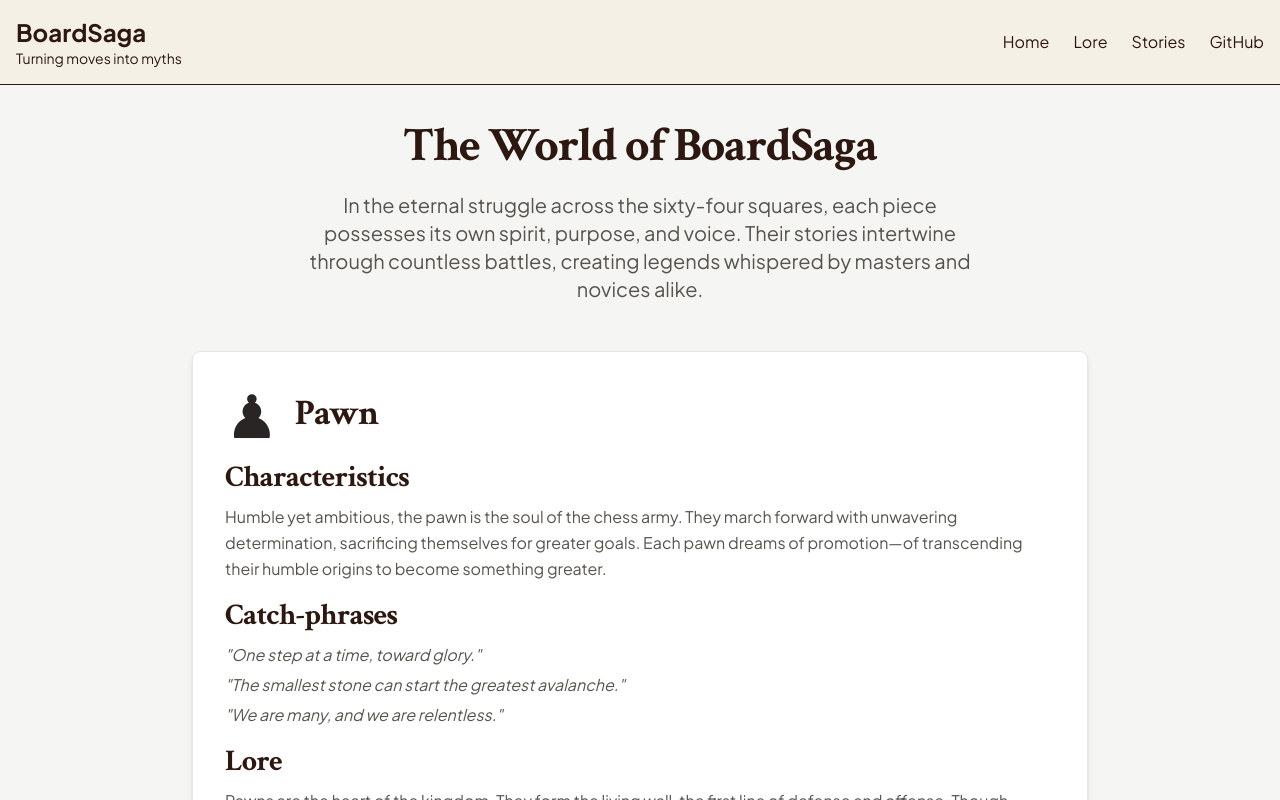
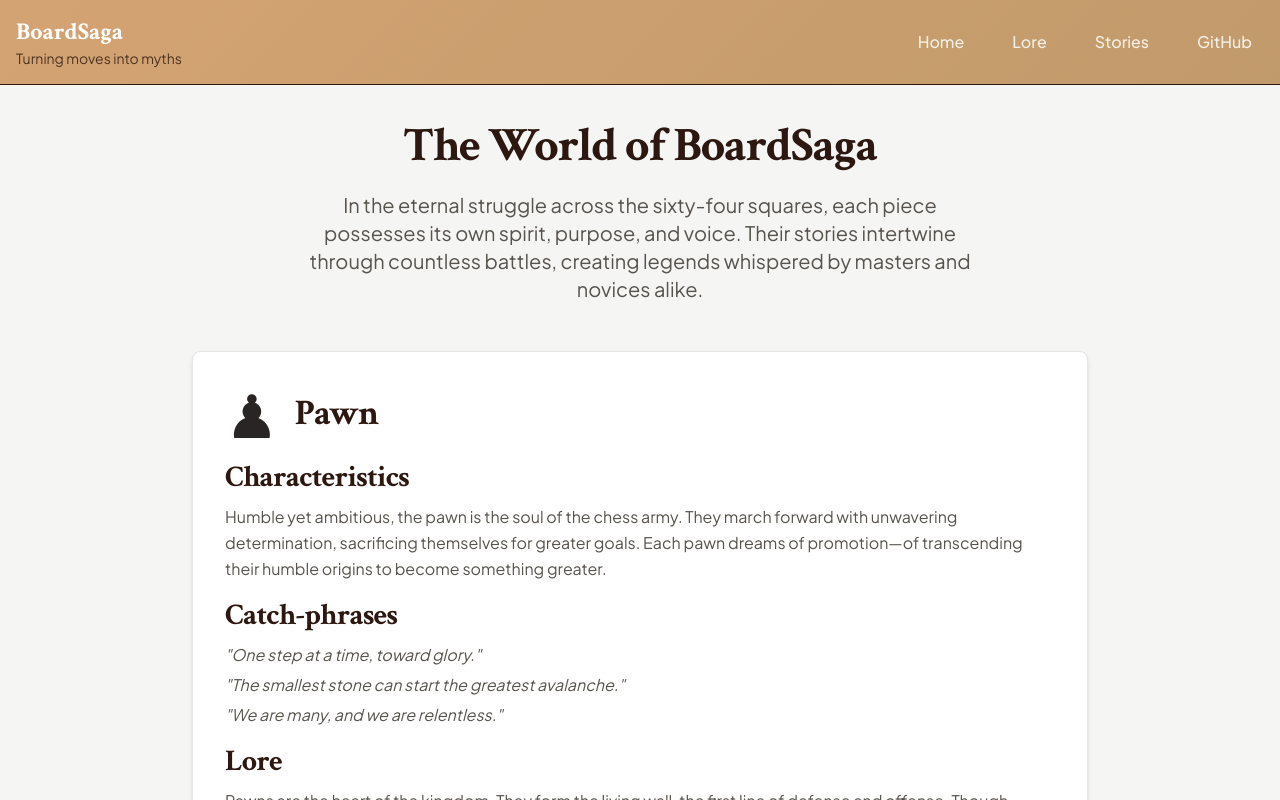
Before and after one commit to BrianMwangi21/boardsaga, a Next.js app: page /lore in a window 1280 px wide. Shown: the top 800 px of the page. Built offline with nearby package versions, Linux system fonts and the light colour scheme.

Commit message:
Header: wood theme, hover effects, and triple-click easter egg with secret taglines

```diff
--- a/app/components/ui/Header.tsx
+++ b/app/components/ui/Header.tsx
@@ -1,30 +1,128 @@
+'use client'
+
 import Link from 'next/link'
+import { useState, useRef } from 'react'
+
+const secretTaglines = [
+  'The king has left the building',
+  'Checkmate is just a matter of time',
+  'Every pawn has potential',
+  'Knights move in mysterious ways',
+  'Queens rule the world',
+  'Bishops see everything',
+  'Rooks are reliable',
+  'Game over? Never.',
+  'Your move, grandmaster',
+]
 
 export default function Header() {
+  const [hoveredLink, setHoveredLink] = useState<string | null>(null)
+  const [tagline, setTagline] = useState('Turning moves into myths')
+  const clickCount = useRef(0)
+  const clickTimer = useRef<NodeJS.Timeout | null>(null)
+  const [logoSpinning, setLogoSpinning] = useState(false)
+
+  const handleLogoClick = (e: React.MouseEvent) => {
+    e.preventDefault()
+    e.stopPropagation()
+
+    clickCount.current += 1
+
+    if (clickTimer.current) {
+      clearTimeout(clickTimer.current)
+    }
+
+    clickTimer.current = setTimeout(() => {
+      if (clickCount.current >= 3) {
+        const randomTagline = secretTaglines[Math.floor(Math.random() * secretTaglines.length)]
+        setTagline(randomTagline)
+        setLogoSpinning(true)
+        setTimeout(() => {
+          setTagline('Turning moves into myths')
+          setLogoSpinning(false)
+        }, 3000)
+      }
+      clickCount.current = 0
+    }, 500)
+  }
+
   return (
-    <header className="border-b">
+    <header
+      className="border-b border-wood-dark"
+      style={{
+        background: 'linear-gradient(135deg, #D4A373 0%, #C19A6B 100%)',
+        boxShadow: '0 2px 8px rgba(44, 24, 16, 0.1)',
+      }}
+    >
       <div className="container mx-auto px-4 py-4 flex justify-between items-center">
-        <div className="flex flex-col">
-          <Link href="/" className="text-2xl font-bold">
-            BoardSaga
+        <div className="flex flex-col cursor-pointer" onClick={handleLogoClick}>
+          <Link
+            href="/"
+            className="text-2xl font-bold text-white transition-transform duration-200 hover:scale-105"
+            style={{
+              fontFamily: 'var(--font-serif), Georgia, serif',
+              display: 'inline-block',
+            }}
+            onClick={(e) => {
+              e.preventDefault()
+              handleLogoClick(e)
+              setTimeout(() => {
+                window.location.href = '/'
+              }, 100)
+            }}
+          >
+            <span
+              style={{
+                display: 'inline-block',
+                transition: 'transform 0.5s ease-in-out',
+                transform: logoSpinning ? 'rotate(360deg)' : 'rotate(0deg)',
+              }}
+            >
+              BoardSaga
+            </span>
           </Link>
-          <span className="text-sm text-muted-foreground">Turning moves into myths</span>
+          <span
+            className="text-sm transition-all duration-300"
+            style={{
+              color: '#2C1810',
+              opacity: 0.8,
+              fontStyle: logoSpinning ? 'italic' : 'normal',
+            }}
+          >
+            {tagline}
+          </span>
         </div>
         <nav className="flex gap-6 items-center">
-          <Link href="/" className="hover:underline">
-            Home
-          </Link>
-          <Link href="/lore" className="hover:underline">
-            Lore
-          </Link>
-          <Link href="/stories" className="hover:underline">
-            Stories
-          </Link>
+          {[
+            { href: '/', label: 'Home' },
+            { href: '/lore', label: 'Lore' },
+            { href: '/history', label: 'Stories' },
+          ].map((link) => (
+            <Link
+              key={link.href}
+              href={link.href}
+              className="relative px-3 py-1 rounded transition-all duration-200 font-medium"
+              style={{
+                color: hoveredLink === link.href ? '#2C1810' : '#F5F0E6',
+                background: hoveredLink === link.href ? 'rgba(245, 240, 230, 0.3)' : 'transparent',
+              }}
+              onMouseEnter={() => setHoveredLink(link.href)}
+              onMouseLeave={() => setHoveredLink(null)}
+            >
+              {link.label}
+            </Link>
+          ))}
           <a
             href="https://github.com/BrianMwangi21/boardsaga"
             target="_blank"
             rel="noopener noreferrer"
-            className="hover:underline"
+            className="relative px-3 py-1 rounded transition-all duration-200 font-medium"
+            style={{
+              color: hoveredLink === 'github' ? '#2C1810' : '#F5F0E6',
+              background: hoveredLink === 'github' ? 'rgba(245, 240, 230, 0.3)' : 'transparent',
+            }}
+            onMouseEnter={() => setHoveredLink('github')}
+            onMouseLeave={() => setHoveredLink(null)}
           >
             GitHub
           </a>
```
